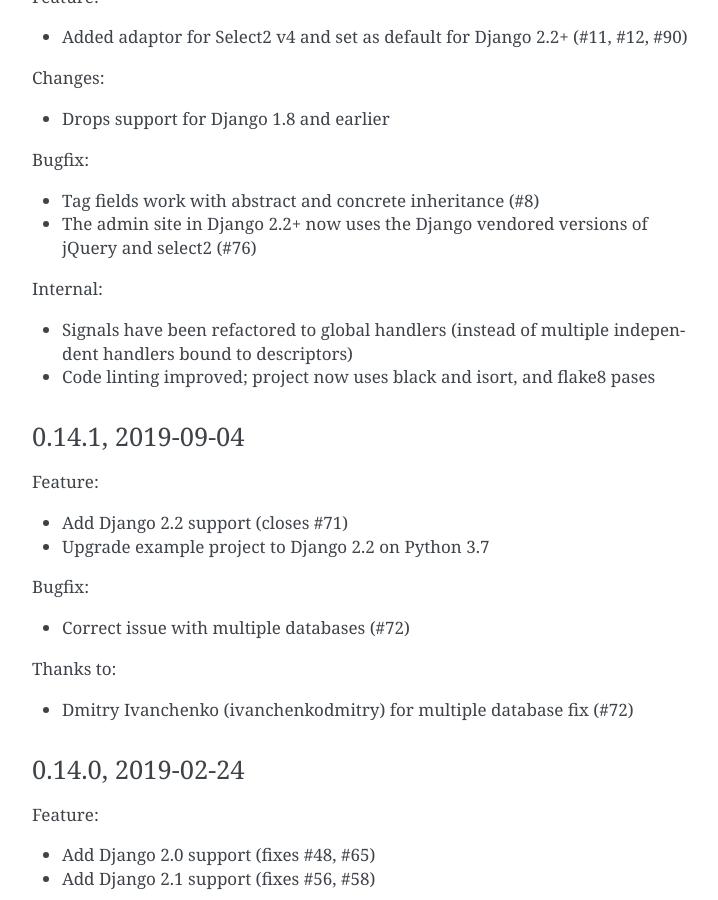
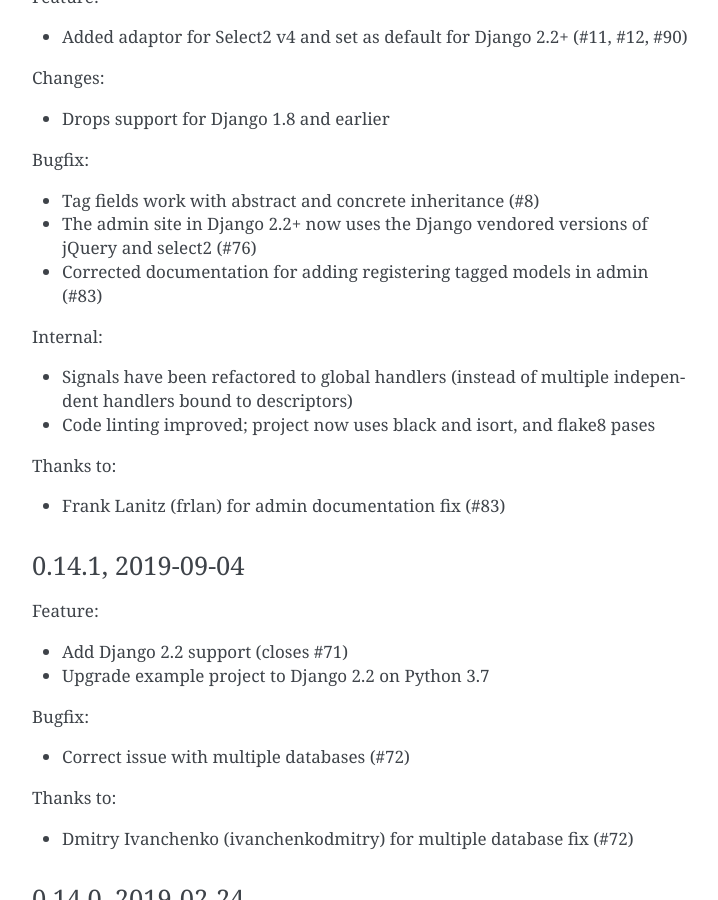
Before and after one commit to radiac/django-tagulous, a Sphinx documentation site: the page built from docs/upgrading.rst, in a window 1280 px wide and 900 px high, scrolled down 5930 px. Shown: the whole window, without its empty margins (388-1106 px from the left). Built offline with Sphinx 7.4.7, drawn with Linux system fonts in a browser that asks for light colours.

Commit message:
Updated credits for previous merge

```diff
--- a/docs/upgrading.rst
+++ b/docs/upgrading.rst
@@ -316,6 +316,7 @@
 * Tag fields work with abstract and concrete inheritance (#8)
 * The admin site in Django 2.2+ now uses the Django vendored versions of jQuery and
   select2 (#76)
+* Corrected documentation for adding registering tagged models in admin (#83)
 
 
 Internal:
@@ -323,6 +324,11 @@
 * Signals have been refactored to global handlers (instead of multiple independent
   handlers bound to descriptors)
 * Code linting improved; project now uses black and isort, and flake8 pases
+
+
+Thanks to:
+
+* Frank Lanitz (frlan) for admin documentation fix (#83)
 
 
 0.14.1, 2019-09-04
--- a/tagulous/__init__.py
+++ b/tagulous/__init__.py
@@ -19,4 +19,5 @@
     "Peter Baumgartner (ipmb)",
     "Raniere Silva (rgaics)",
     "Dmitry Ivanchenko (ivanchenkodmitry)",
+    "Frank Lanitz (frlan)",
 ]
```
